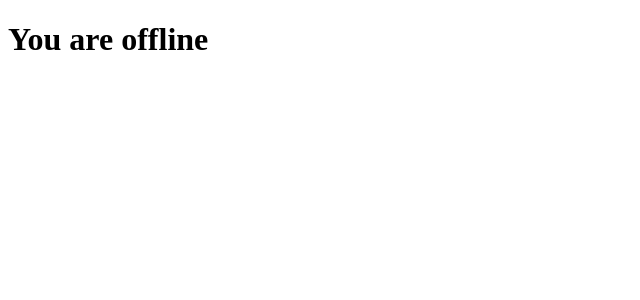
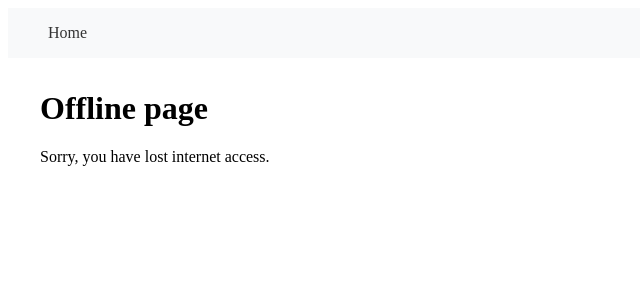
Before and after one commit to julianespinel/lab, a Django app: page /offline in a window 1280 px wide. Shown: the top 300 px of the page, without its empty margins (0-640 px from the left). Run offline with Django 5.2, Linux system fonts and the light colour scheme; parts of the project's set-up code (start-up, migrations or seed data) failed here and were passed over.

Commit message:
fix: add menu to ease navigation

```diff
--- /dev/null
+++ b/django/pwa/pwaapp/templates/base.html
@@ -0,0 +1,36 @@
+{% load pwa %}
+<!DOCTYPE html>
+<html>
+<head>
+    <title>{% block title %}Django PWA{% endblock %}</title>
+    {% progressive_web_app_meta %}
+    <style>
+        .nav-menu {
+            background-color: #f8f9fa;
+            padding: 1rem;
+            margin-bottom: 2rem;
+        }
+        .nav-menu a {
+            color: #333;
+            text-decoration: none;
+            padding: 0.5rem 1rem;
+            margin: 0 0.5rem;
+            border-radius: 4px;
+        }
+        .nav-menu a:hover {
+            background-color: #e9ecef;
+        }
+        .content {
+            padding: 0 2rem;
+        }
+    </style>
+</head>
+<body>
+    <nav class="nav-menu">
+        <a href="{% url 'index' %}">Home</a>
+    </nav>
+    <div class="content">
+        {% block content %}{% endblock %}
+    </div>
+</body>
+</html>
--- a/django/pwa/pwaapp/templates/offline2.html
+++ b/django/pwa/pwaapp/templates/offline2.html
@@ -1,11 +1,8 @@
-{% load static %}<!DOCTYPE html>
-<html lang="en">
-<head>
-    <meta charset="UTF-8">
-    <title>Default offline template</title>
-    <link href="{% static 'css/django-pwa-app.css' %}" rel="stylesheet">
-</head>
-<body>
-<h1>You are offline</h1>
-</body>
-</html>
+{% extends 'base.html' %}
+
+{% block title %}Offline - Django PWA{% endblock %}
+
+{% block content %}
+<h1>Offline page</h1>
+<p>Sorry, you have lost internet access.</p>
+{% endblock %}
```
Also changed, not shown: django/pwa/pwaapp/templates/index.html (+15 -11 lines).
